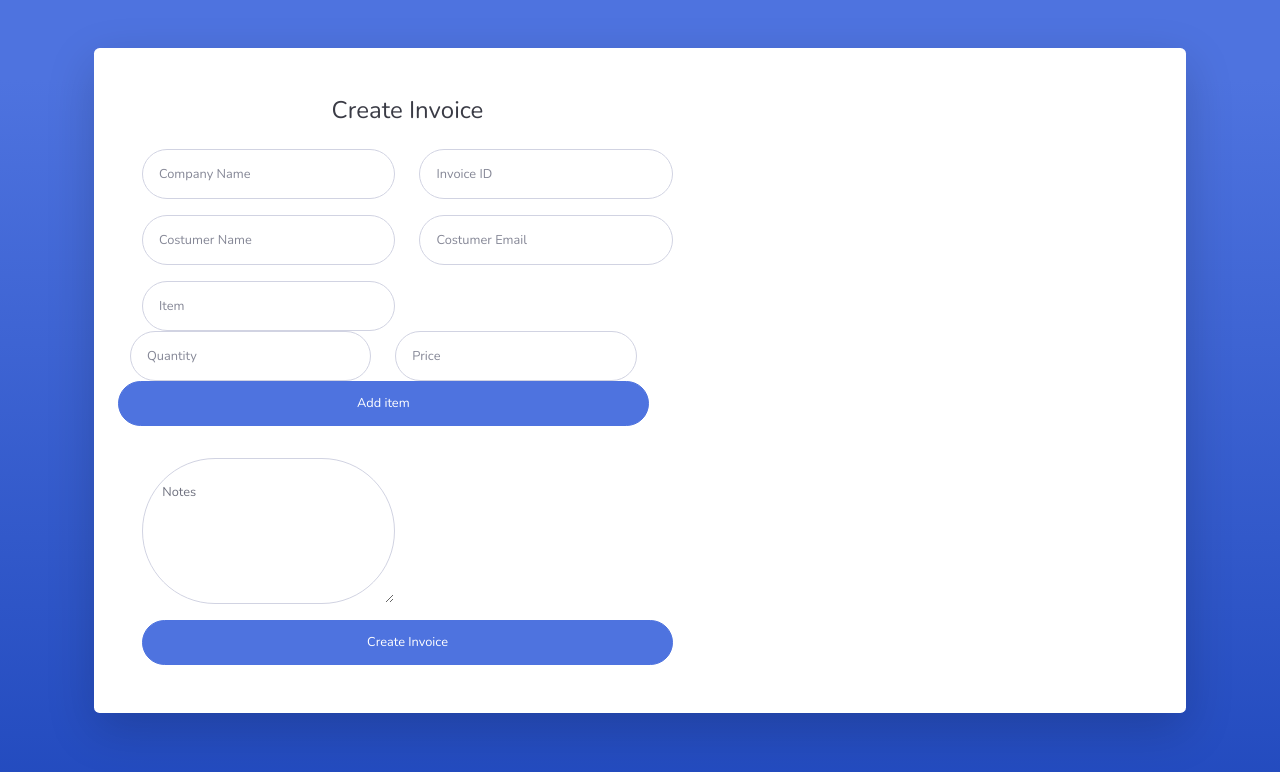
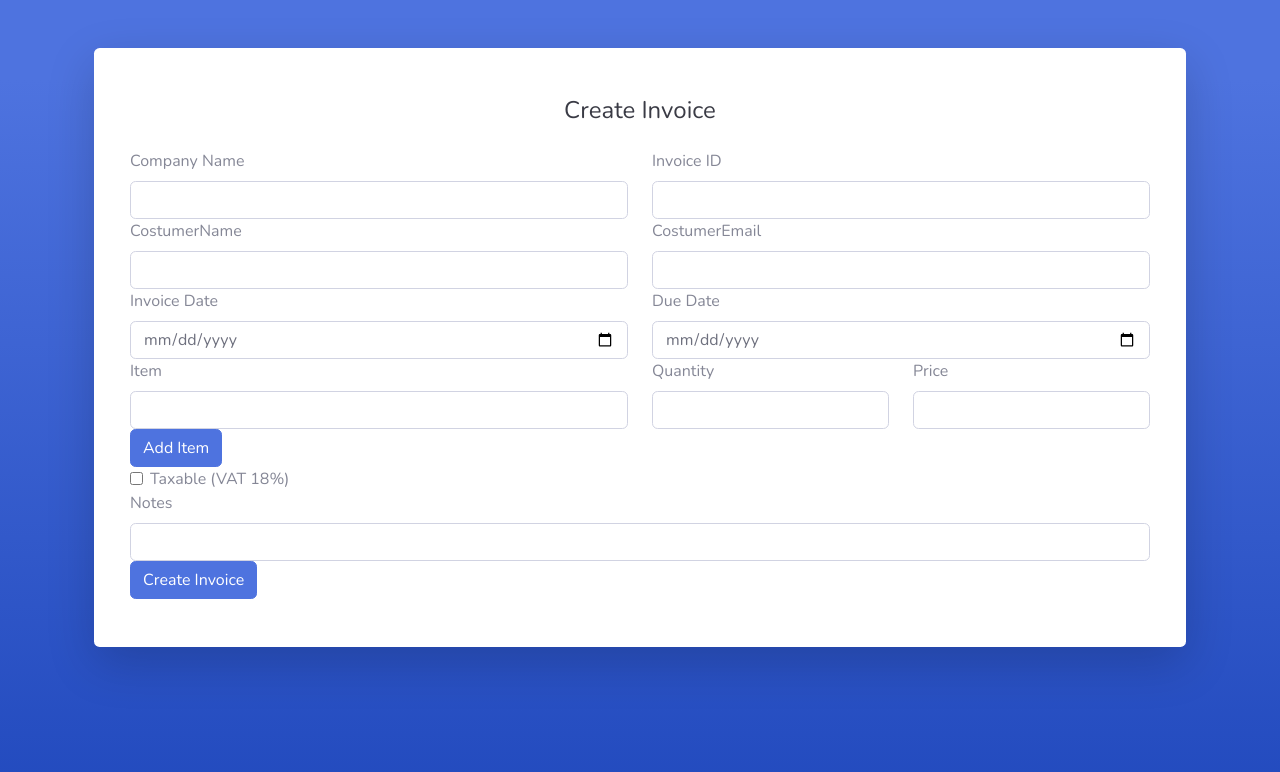
Before and after one commit to justoneye/PruebaDisenoWeb-Dashboard, a plain HTML site: page form.html in a window 1280 px wide. Drawn offline with nearby package versions, Linux system fonts and the light colour scheme.

Commit message:
Formulario resideñado

```diff
--- a/form.html
+++ b/form.html
@@ -26,55 +26,71 @@
     <div class="container">
         <div class="card o-hidden border-0 shadow-lg my-5">
             <div class="card-body p-0">
+
                 <!-- Nested Row within Card Body -->
                 <div class="row">
-                    <div class="col-lg-7">
                         <div class="p-5">
                             <div class="text-center">
                                 <h1 class="h4 text-gray-900 mb-4">Create Invoice</h1>
                             </div>
-                            <form class="user">
-                                <div class="form-group row">
-                                    <div class="col-sm-6 mb-3 mb-sm-0">
-                                        <input type="text" class="form-control form-control-user" id="companyName" placeholder="Company Name">
-                                    </div>
-                                    <div class="col-sm-6">
-                                        <input type="text" class="form-control form-control-user" id="invoice ID" placeholder="Invoice ID">
-                                    </div>
+
+                            <form class="row g-3 user">
+                                <div class="col-md-6">
+                                   <label for="companyName" class="form-label">Company Name</label>
+                                   <input type="text" class="form-control" id="companyName">
                                 </div>
-                                <div class="form-group row">
-                                    <div class="col-sm-6 mb-3 mb-sm-0">
-                                        <input type="text" class="form-control form-control-user" id="costumerName" placeholder="Costumer Name">
-                                    </div>
-                                    <div class="col-sm-6">
-                                        <input type="email" class="form-control form-control-user" id="costumerEmail" placeholder="Costumer Email">
-                                    </div>
+                                <div class="col-md-6">
+                                   <label for="invoiceID" class="form-label">Invoice ID</label>
+                                   <input type="text" class="form-control" id="invoiceID">
                                 </div>
-                                <div class="form-group row">
-                                    <div class="col-sm-6 mb-3 mb-sm-0">
-                                        <input type="text" class="form-control form-control-user" id="item" placeholder="Item">
-                                    </div>
-                                    <div class="form-group row">
-                                        <div class="col-sm-6 mb-3 mb-sm-0">
-                                            <input type="text" class="form-control form-control-user" id="quantity" placeholder="Quantity">
-                                        </div>
-                                        <div class="col-sm-6">
-                                            <input type="text" class="form-control form-control-user" id="price" placeholder="Price">
-                                        </div>
+                                <div class="col-md-6">
+                                    <label for="costumerName" class="form-label">CostumerName</label>
+                                    <input type="text" class="form-control" id="costumerName">
+                                 </div>
+                                 <div class="col-md-6">
+                                    <label for="costumerEmail" class="form-label">CostumerEmail</label>
+                                    <input type="text" class="form-control" id="costumerEmail">
+                                 </div>
+                                 <div class="col-md-6">
+                                    <label for="invoiceDate" class="form-label">Invoice Date</label>
+                                    <input type="date" class="form-control" id="invoiceDate">
+                                 </div>
+                                 <div class="col-md-6">
+                                    <label for="dueDate" class="form-label">Due Date</label>
+                                    <input type="date" class="form-control" id="dueDate">
+                                 </div>
+                                <div class="col-md-6">
+                                   <label for="item" class="form-label">Item</label>
+                                   <input type="text" class="form-control" id="item">
+                                </div>
+                                <div class="col-md-3">
+                                   <label for="quantity" class="form-label">Quantity</label>
+                                   <input type="text" class="form-control" id="quantity">
+                                </div>
+                                <div class="col-md-3">
+                                  <label for="price" class="form-label">Price</label>
+                                  <input type="text" class="form-control" id="price">
+                                </div>
+                                <div class="col-12">
+                                    <button type="submit" class="btn btn-primary">Add Item</button>
+                                  </div>
+                                <div class="col-12">
+                                  <div class="form-check">
+                                    <input class="form-check-input" type="checkbox" id="gridCheck">
+                                    <label class="form-check-label" for="gridCheck">
+                                      Taxable (VAT 18%)
+                                    </label>
+                                  </div>
+                                </div>
 
-                                        <input type="button"  class="btn btn-primary btn-user btn-block" onclick="alert('Item added')" value="Add item">
-                                    </div>
-                                </div>
-                                <div class="form-group row">
-                                    <div class="col-sm-6 mb-3 mb-sm-0">
-                                        <textarea class="form-control form-control-user" id="notes" rows="5" cols="30"> Notes </textarea>
-                                    </div>
-                                </div>
-                                <a href="form.html" class="btn btn-primary btn-user btn-block">
-                                    Create Invoice
-                                </a>
-                            </form>
-                        </div>
+                                <div class="col-12">
+                                    <label for="price" class="form-label">Notes</label>
+                                    <input type="text" class="form-control" id="price">
+                                  </div>
+                                <div class="col-12">
+                                    <button type="submit" class="btn btn-primary">Create Invoice</button>
+                                  </div>
+                              </form>
                     </div>
                 </div>
             </div>
```
